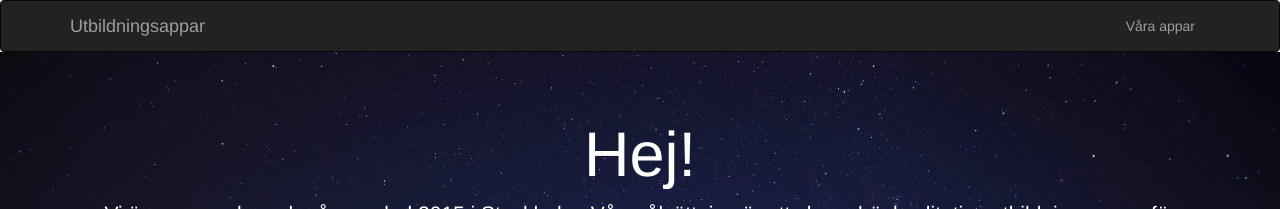
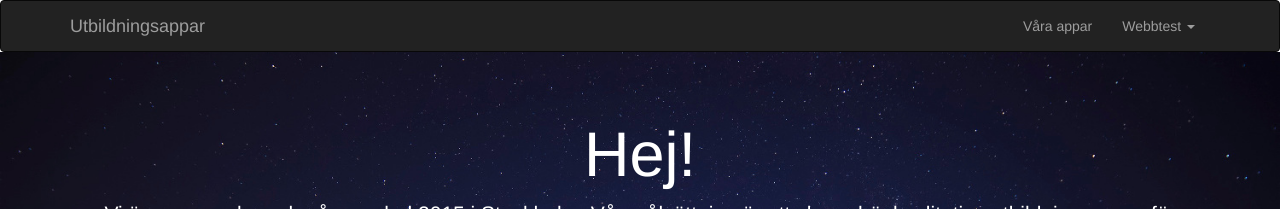
Before and after one commit to utbildningsappar/utbildningsappar.github.io, a Jekyll site: the page built from index.html, in a window 1280 px wide. Shown: the top 209 px of the page. Built offline with Jekyll 4.4.1, drawn with Linux system fonts in a browser that asks for light colours; nearby versions of some CDN libraries.

Commit message:
Added link to web tests.

```diff
--- a/_includes/nav.html
+++ b/_includes/nav.html
@@ -12,6 +12,14 @@
     <div id="navbar" class="navbar-collapse collapse">
       <ul class="nav navbar-nav navbar-right">
         <li><a href="./#apps">Våra appar</a></li>
+	<li role="presentation" class="dropdown">
+	  <a class="dropdown-toggle" data-toggle="dropdown" href="#" role="button" aria-haspopup="true" aria-expanded="false">
+	    Webbtest <span class="caret"></span>
+	  </a>
+	  <ul class="dropdown-menu">
+	    <li><a href="./korkort/">Körkort</a></li>
+	  </ul>
+	</li>
       </ul>
     </div>
   </div>
```
